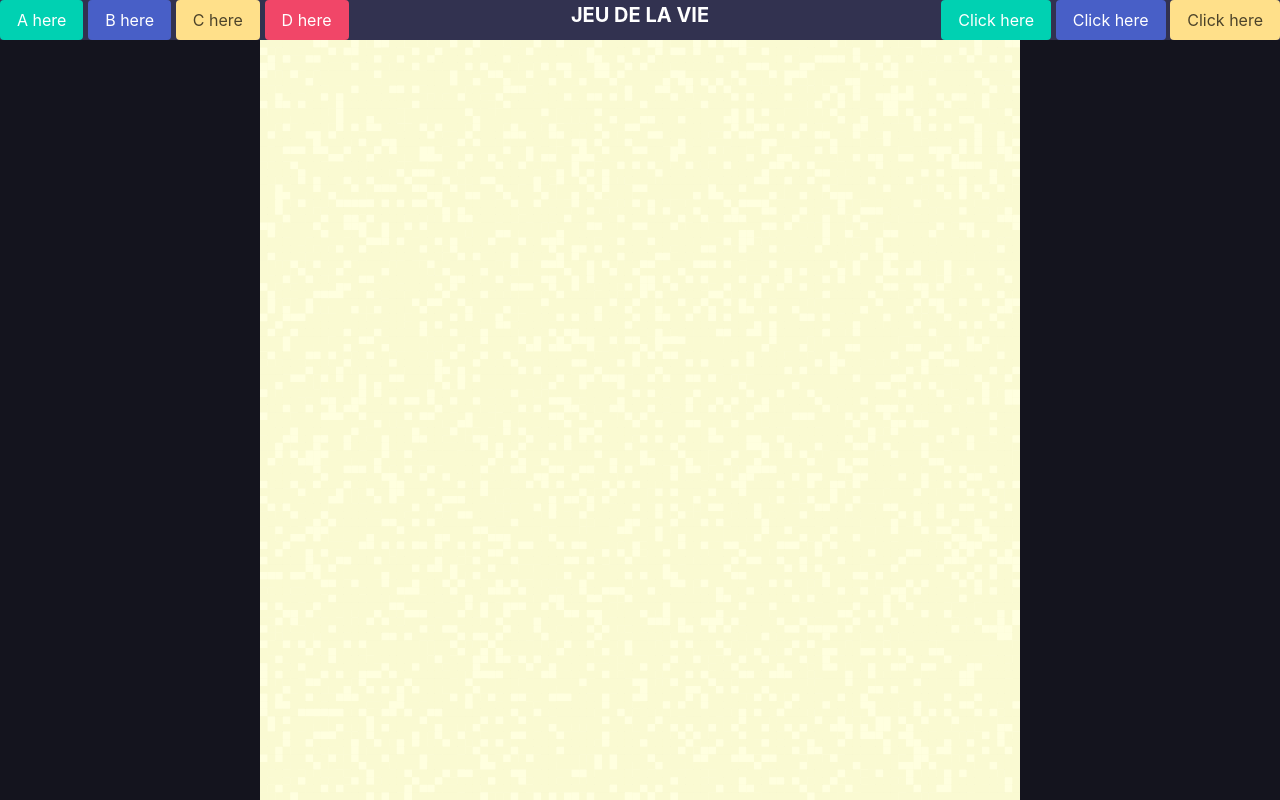
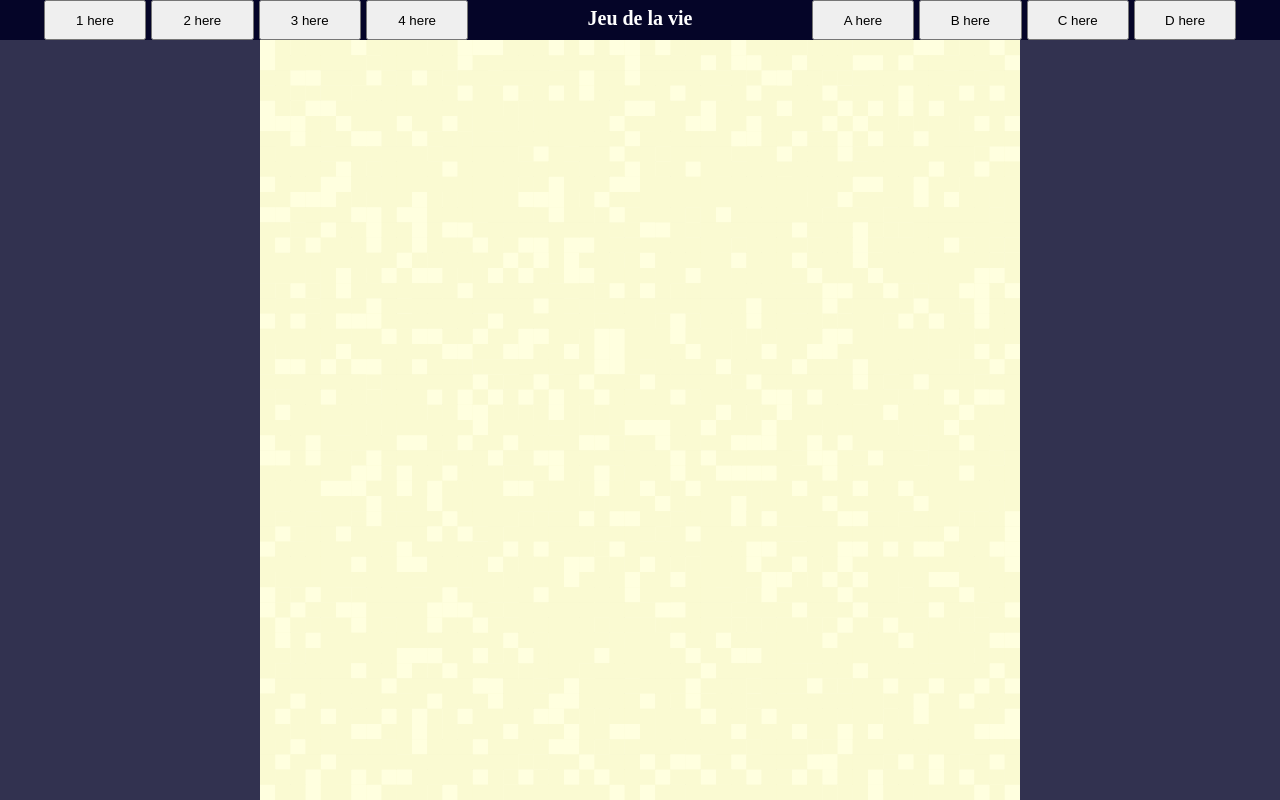
Before and after one commit to BoivertJulien/JeuDeLaVie, a plain HTML site: page index.html in a window 1280 px wide. Drawn offline with nearby package versions, Linux system fonts and the light colour scheme; animation ran at ten frames a second.

Commit message:
Suppression bulma css + correction bug (selection case décalé à cause du CSS)

```diff
--- a/index.html
+++ b/index.html
@@ -5,7 +5,6 @@
     <meta charset="utf-8">
     <meta name="viewport" content="width=device-width">
     <link rel="stylesheet" type="text/css" href="src/css/main.css">
-    <link rel="stylesheet" href="https://cdnjs.cloudflare.com/ajax/libs/bulma/0.6.2/css/bulma.min.css">
     <title>L1FE G4ME</title>
 </head>
 
@@ -16,20 +15,20 @@
 
     <div class="myHeaders">
                 <div class="columns">
-                    <div class="column"  align="left" style="width:40%;">
-                        <button class="button **is-large is-primary is-rounded**">A here</button>
-                        <button class="button **is-large is-link is-rounded**">B here</button>
-                        <button class="button **is-large is-warning is-rounded**">C here</button>
-                        <button class="button **is-large is-danger is-rounded**">D here</button>
+                    <div class="columnLeft">
+                        <button class="button1">1 here</button>
+                        <button class="button2">2 here</button>
+                        <button class="button3">3 here</button>
+                        <button class="button4">4 here</button>
                     </div>
-                    <div class="column" align="center" style="width:20%;">
+                    <div class="columnCenter">
                         Jeu de la vie
                     </div>
-                    <div class="column" align="right" style="width:40%;">
-                        <button class="button **is-large is-primary is-rounded**">Click here</button>
-                        <button class="button **is-large is-link is-rounded**">Click here</button>
-                        <button class="button **is-large is-warning is-rounded**">Click here</button>
-                        <button class="button **is-large is-danger is-rounded**">Click here</button>
+                    <div class="columnRight">
+                        <button class="buttonA">A here</button>
+                        <button class="buttonB">B here</button>
+                        <button class="buttonC">C here</button>
+                        <button class="buttonD">D here</button>
                     </div>
                 </div>
     </div>
--- a/src/css/main.css
+++ b/src/css/main.css
@@ -4,7 +4,8 @@
   bottom:0px;
   height: 95%;
   width: 100%;
-  background-color: rgb(20, 20, 30);
+  background-color: rgb(50, 50, 80);
+
 }
 
 .myHeaders {
@@ -17,9 +18,69 @@
   vertical-align: middle;
   font-weight:bold;
   font-size: 20px;
-  background-color: rgb(50, 50, 80);
+  background-color: rgb(5, 5, 40);
   color:white;
-  text-transform: uppercase;
+  display: table;
+}
+
+.columns {
+  display:table-row;
+  width:100%;
+}
+
+.columnLeft {
+  display:table-cell;
+  width:40%;
+}
+
+.columnRight {
+  display:table-cell;
+  width:40%;
+}
+
+.columnCenter {
+  display:table-cell;
+  width:20%;
+}
+
+.buttonA {
+  width:20%;
+  height:100%;
+}
+
+.buttonB {
+  width:20%;
+  height:100%;
+}
+
+.buttonC {
+  width:20%;
+  height:100%;
+}
+
+.buttonD {
+  width:20%;
+  height:100%;
+}
+
+.button1 {
+  width:20%;
+  height:100%;
+}
+
+.button2 {
+  width:20%;
+  height:100%;
+}
+
+.button3 {
+  width:20%;
+  height:100%;
+}
+
+.button4 {
+  width:20%;
+  height:100%;
 }
 
 html,body{
@@ -29,5 +90,4 @@ html,body{
   border: 0;
   overflow: hidden; /*  Disable scrollbars */
   display: block;  /* No floating content on sides */
-
 }
--- a/src/js/main.js
+++ b/src/js/main.js
@@ -45,7 +45,7 @@ function animation() {
 function clearCanvas() {
     context.save();
 
-    context.fillStyle = 'rgba(r,g,b,a)';
+    context.fillStyle = 'rgba(200,200,200,1)';
     context.fillRect(0,0,canvas.width,canvas.height);
 
     context.restore();
--- a/src/js/matrice.js
+++ b/src/js/matrice.js
@@ -1,6 +1,6 @@
 class Matrice {
     constructor() {
-        this.nbCell = 100;
+        this.nbCell = 50;
         this.playing = false;
         this.areas = [];
         for(var i=0; i<this.nbCell; i++) {
```
